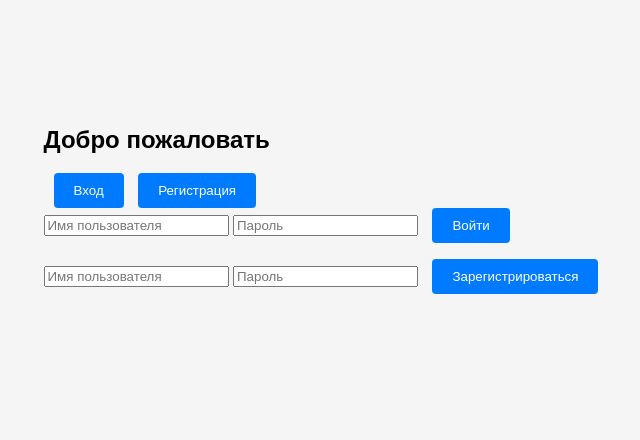
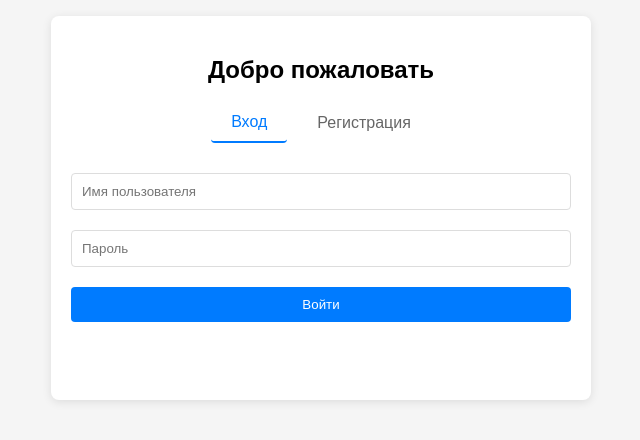
Before and after one commit to pzorin1171-star/mesenger, a website: page public/index.html in a window 1280 px wide. Shown: the part 192-632 px from the top of the page, without its empty margins (319-959 px from the left). Drawn offline with nearby package versions, Linux system fonts and the light colour scheme; no server answers.

Commit message:
Update style.css

```diff
--- a/public/style.css
+++ b/public/style.css
@@ -9,15 +9,20 @@ body {
     background-color: #f5f5f5;
 }
 
-#chat-container {
+.container {
     width: 500px;
     max-width: 100%;
     background: white;
     border-radius: 8px;
     box-shadow: 0 2px 10px rgba(0,0,0,0.1);
+    padding: 20px;
+}
+
+#chat-container {
     display: flex;
     flex-direction: column;
     height: 600px;
+    padding: 0;
 }
 
 #messages {
@@ -78,3 +83,57 @@ button {
 button:hover {
     background-color: #0056b3;
 }
+
+/* Стили для аутентификации */
+#auth-container {
+    text-align: center;
+}
+
+#auth-tabs {
+    display: flex;
+    justify-content: center;
+    margin-bottom: 20px;
+}
+
+.tab {
+    background: none;
+    border: none;
+    padding: 10px 20px;
+    margin: 0 5px;
+    cursor: pointer;
+    font-size: 16px;
+    color: #666;
+}
+
+.tab.active {
+    color: #007bff;
+    border-bottom: 2px solid #007bff;
+}
+
+.auth-form {
+    display: none;
+}
+
+.auth-form.active {
+    display: block;
+}
+
+.auth-form input {
+    width: 100%;
+    padding: 10px;
+    margin: 10px 0;
+    border: 1px solid #ddd;
+    border-radius: 4px;
+    box-sizing: border-box;
+}
+
+.auth-form button {
+    width: 100%;
+    margin: 10px 0;
+}
+
+.error {
+    color: red;
+    font-size: 14px;
+    min-height: 20px;
+}
```
